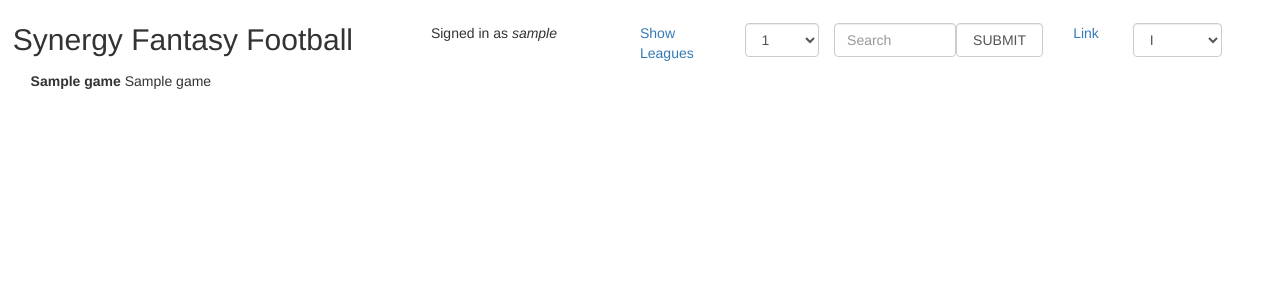
After one commit to suchitg8/yahoo-oauth, a Django app: template fantasyleagues/fantasyleagues/templates/show_league.html in a window 1280 px wide. The commit adds this page. Shown: the top 300 px of the page. Run offline with Django 3.2, Linux system fonts and the light colour scheme; the template is opened without the code that fills it: most values are stand-ins (such as "Sample title", 1, 10 or a date in 2020); some libraries are stand-ins or nearby versions.

Commit message:
Fantasy Sport added on /show_leagues

```diff
--- a/fantasyleagues/fantasyleagues/settings.py
+++ b/fantasyleagues/fantasyleagues/settings.py
@@ -42,7 +42,6 @@ INSTALLED_APPS = [
     'django.contrib.sessions',
     'django.contrib.messages',
     'django.contrib.staticfiles',
-    'yahoo_oauth',
     'yahoo_leagues'
 ]
 
--- a/fantasyleagues/fantasyleagues/templates/main.html
+++ b/fantasyleagues/fantasyleagues/templates/main.html
@@ -20,8 +20,8 @@
 	<div class="row nav">
 		<div class="col-sm-4"> <h2> Synergy Fantasy Football </h2> </div>
 		<div class="col-sm-2">
-			{% if yuser %}
-				<span> Signed in as <em> {{ yuser }} </em> </span>
+			{% if data.nickname %}
+				<span> Signed in as <em> {{ data.nickname }} </em> </span>
 			{% else %}
 				<form id="login-form" method="post" action="/login/" class="form">
 					{% csrf_token %}
@@ -30,7 +30,7 @@
 			{% endif %}
 		</div>
 		<div class="col-sm-1">
-			<a href="javascript:void(0);"> Link </a>
+			<a href="{% url 'show_league' %}"> Show Leagues </a>
 		</div>
 		<div class="col-sm-1">
 			<select name="dropdown1" class="form-control">
--- /dev/null
+++ b/fantasyleagues/fantasyleagues/templates/show_league.html
@@ -0,0 +1,17 @@
+{% extends "main.html" %}
+
+{% block main %}
+
+	<!-- {{ data }} -->
+
+	{% for game in data %}
+		{% for k, v in game.items %}
+		<div style="display: inline; margin: 0 5px 0;">
+			<label> {{ k }} </label>
+			<span> {{ v }} </span>
+		</div>
+		{% endfor %}
+		<br/>
+	{% endfor %}
+
+{% endblock %}
--- a/fantasyleagues/fantasyleagues/urls.py
+++ b/fantasyleagues/fantasyleagues/urls.py
@@ -15,7 +15,7 @@ Including another URLconf
 """
 from django.conf.urls import url
 from django.contrib import admin
-from yahoo_leagues.views import LoginView, AuthView, HomeView, YahooAuth, SuccessView
+from yahoo_leagues.views import LoginView, AuthView, HomeView, YahooAuth, SuccessView, ShowLeague
 
 urlpatterns = [
     url(r'^admin/', admin.site.urls, name="admin"),
@@ -23,5 +23,6 @@ urlpatterns = [
     url(r'^home/$', HomeView.as_view(), name="home"),
     url(r'^yahoo_auth/$', YahooAuth.as_view(), name="yahoo_auth"),
     url(r'^auth/$', AuthView.as_view(), name="auth"),
+    url(r'^show_leagues/$', ShowLeague.as_view(), name="show_league"),
     url(r'^success/$', SuccessView.as_view(), name="success")
 ]
```
Also changed, not shown: fantasyleagues/yahoo_leagues/views.py (+19 -1 lines), fantasyleagues/db.sqlite3.
